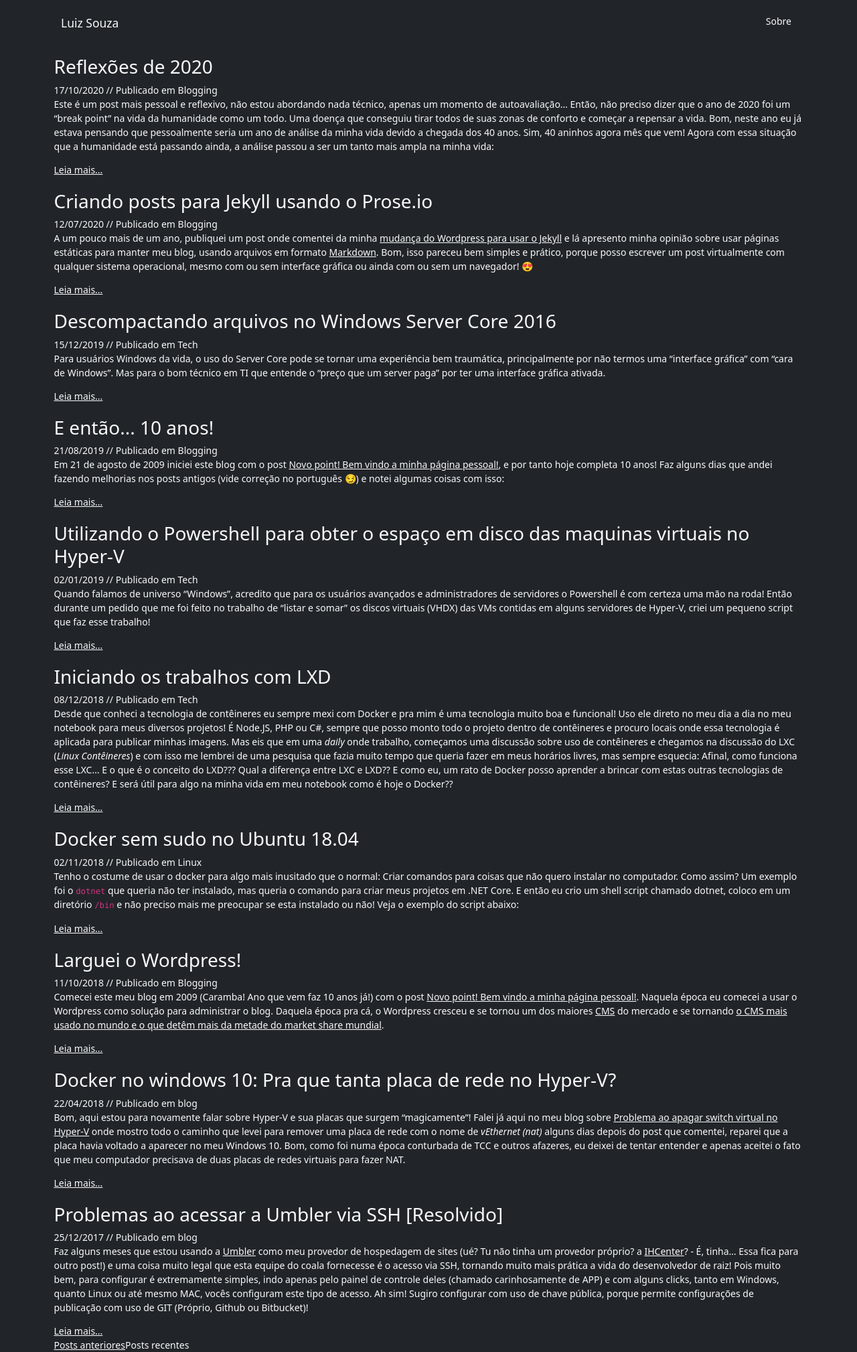
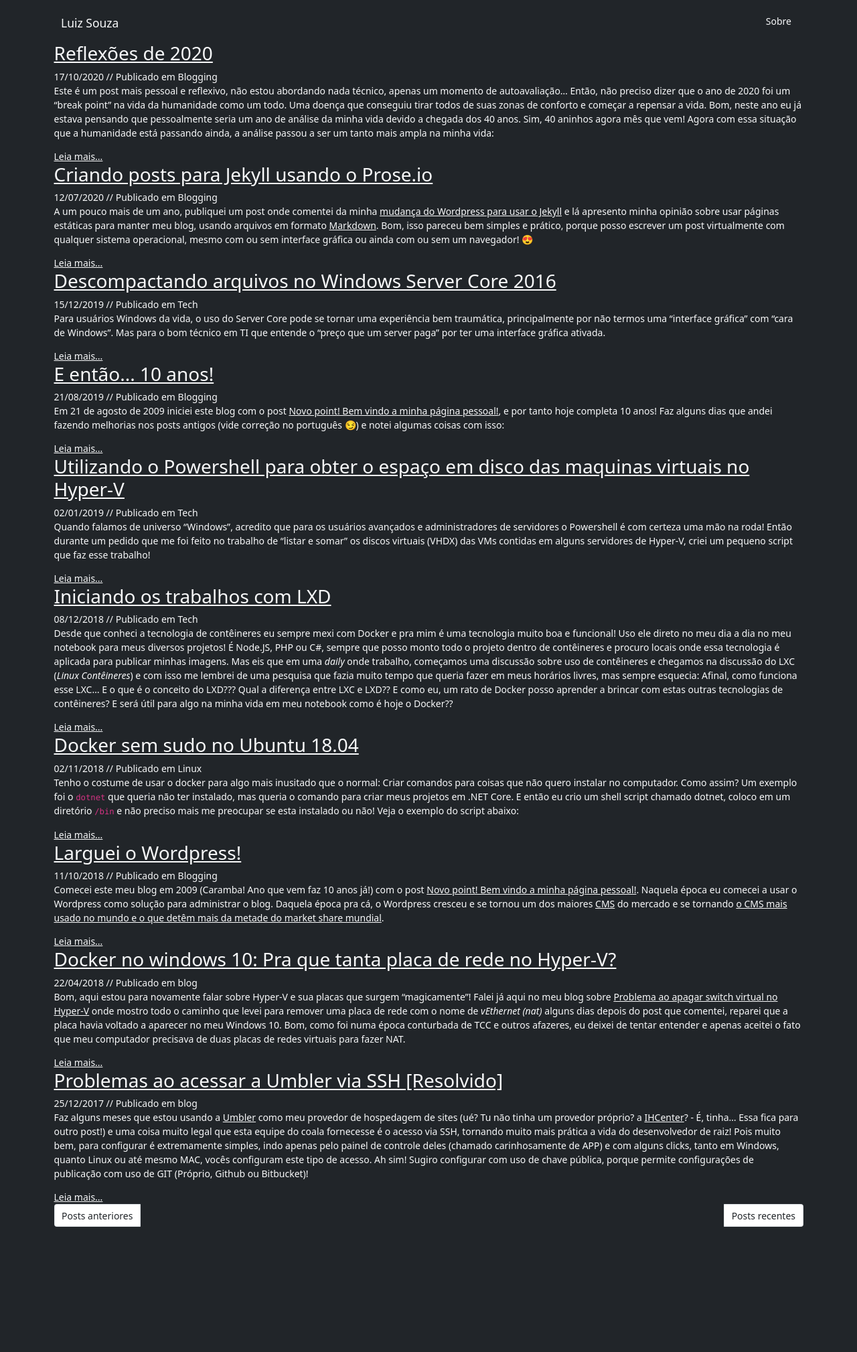
Before and after one commit to lpsouza/lpsouza.github.io, a Jekyll site: the page built from index.html, in a window 1280 px wide. Shown: the whole page at 67% size. Built offline with Jekyll 4.4.1, drawn with Linux system fonts in a browser that asks for light colours; the list of posts is cut into pages by our own code; after the commit the page ends 1846 px from its top, so only the background shows below that.

Commit message:
Removed minima theme dependency

```diff
--- a/Gemfile
+++ b/Gemfile
@@ -9,7 +9,7 @@
 # Happy Jekylling!
 gem "jekyll", "~> 4.1.0"
 # This is the default theme for new Jekyll sites. You may change this to anything you like.
-gem "minima", "~> 2.5"
+# gem "minima", "~> 2.5"
 # If you want to use GitHub Pages, remove the "gem "jekyll"" above and
 # uncomment the line below. To upgrade, run `bundle update github-pages`.
 # gem "github-pages", group: :jekyll_plugins
--- a/_config.yml
+++ b/_config.yml
@@ -7,7 +7,7 @@
 github_username: lpsouza
 linkedin_username: lpsouza
 
-theme: minima
+# theme: minima
 plugins:
     - jekyll-feed
     - jekyll-paginate
--- a/_layouts/default.html
+++ b/_layouts/default.html
@@ -1,5 +1,5 @@
 <!DOCTYPE html>
-<html lang="{{ page.lang | default: site.lang | default: "en" }}">
+<html lang="pt-br">
 
 <head>
     <meta charset="UTF-8">
--- a/_layouts/home.html
+++ b/_layouts/home.html
@@ -3,38 +3,43 @@
 ---
 
 <div class="home">
-    {%- if site.posts.size > 0 -%}
-    <div class="post-list">
-        {%- assign date_format = site.minima.date_format | default: "%d/%m/%Y" -%}
-        {%- for post in paginator.posts -%}
-        <div>
-            <h2 class="post-title">
-                <a href="{{ post.url | relative_url }}">
-                    {{ post.title | escape }}
-                </a>
-            </h2>
-            <span class="post-meta">{{ post.date | date: date_format }} // Publicado em {{ post.category }}</span>
-            {{ post.excerpt }} <a href="{{ post.url | relative_url }}">Leia mais...</a>
+    {% if site.posts.size > 0 %}
+    {% assign date_format = site.minima.date_format | default: "%d/%m/%Y" %}
+    {% for post in paginator.posts %}
+    <div class=post>
+        <h2 class="title">
+            <a href="{{ post.url | relative_url }}">
+                {{ post.title | escape }}
+            </a>
+        </h2>
+        <span class="meta">{{ post.date | date: date_format }} // Publicado em {{ post.category }}</span>
+        <div class="content">
+            {{ post.excerpt }}
         </div>
-        {%- endfor -%}
+        <span><a href="{{ post.url | relative_url }}">Leia mais...</a></span>
     </div>
+    {% endfor %}
 
-    <div class="pagination">
+    <ul class="pagination">
         {% if paginator.next_page %}
-        <a href="{{ paginator.next_page_path }}" class="next">Posts anteriores</a>
+        <li class="page-item d-flex next"><a href="{{ paginator.next_page_path }}" class="page-link link-dark">Posts
+                anteriores</a></li>
         {% else %}
-        <span class="next">Posts anteriores</span>
+        <li class="page-item d-flex next"><span class="page-link link-dark">Posts anteriores</span></li>
         {% endif %}
 
+        <span class="d-flex flex-fill"></span>
+
         {% if paginator.previous_page %}
-        <a href="{{ paginator.previous_page_path }}" class="previous">
-            Posts recentes
-        </a>
+        <li class="page-item d-flex previous"><a href="{{ paginator.previous_page_path }}"
+                class="page-link link-dark">Posts
+                recentes</a>
+        </li>
         {% else %}
-        <span class="previous">Posts recentes</span>
+        <li class="page-item d-flex previous"><span class="page-link link-dark">Posts recentes</span></li>
         {% endif %}
-    </div>
+    </ul>
 
-    {%- endif -%}
+    {% endif %}
 
 </div>
--- /dev/null
+++ b/_layouts/page.html
@@ -0,0 +1,3 @@
+---
+layout: default
+---
--- /dev/null
+++ b/_layouts/post.html
@@ -0,0 +1,3 @@
+---
+layout: default
+---
```
